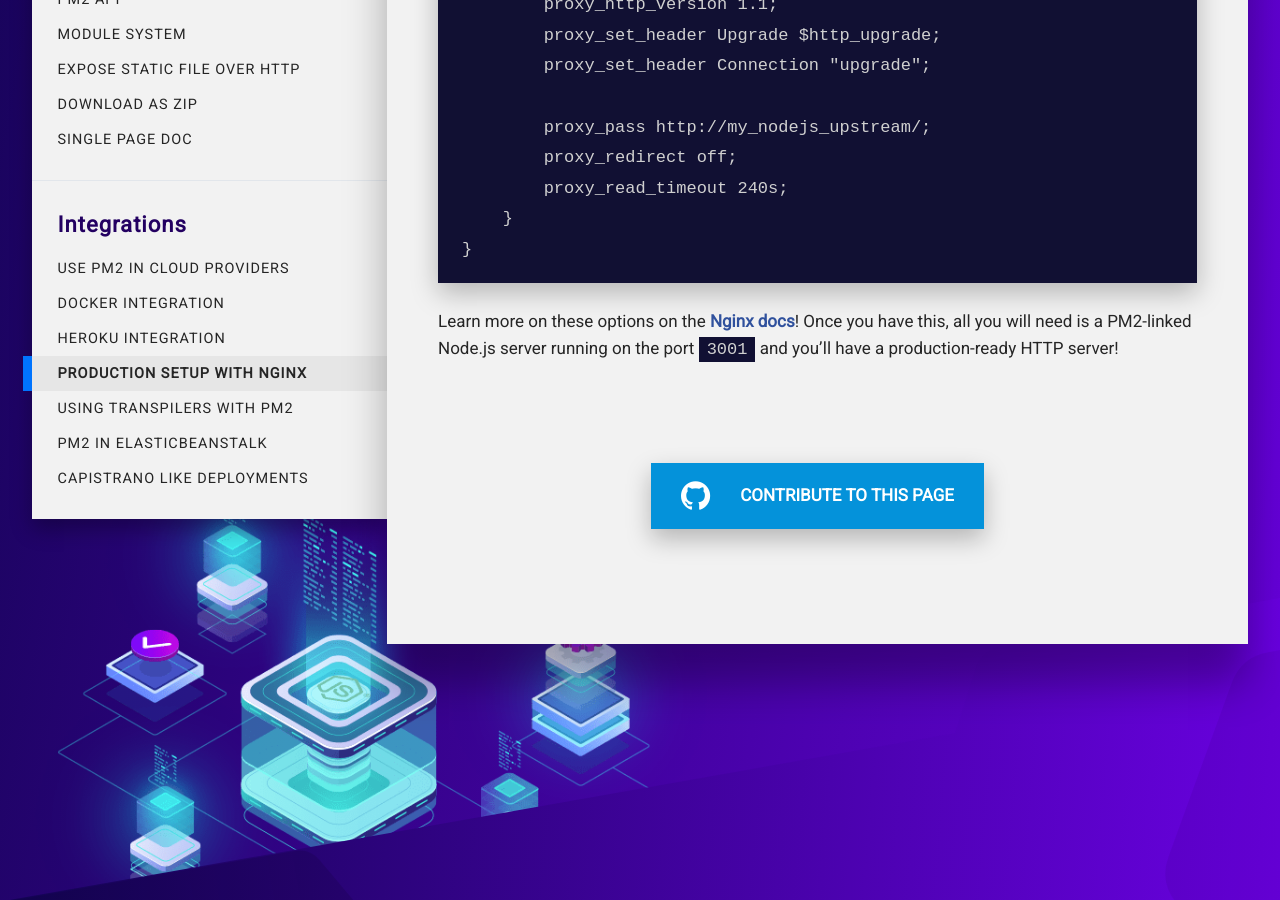
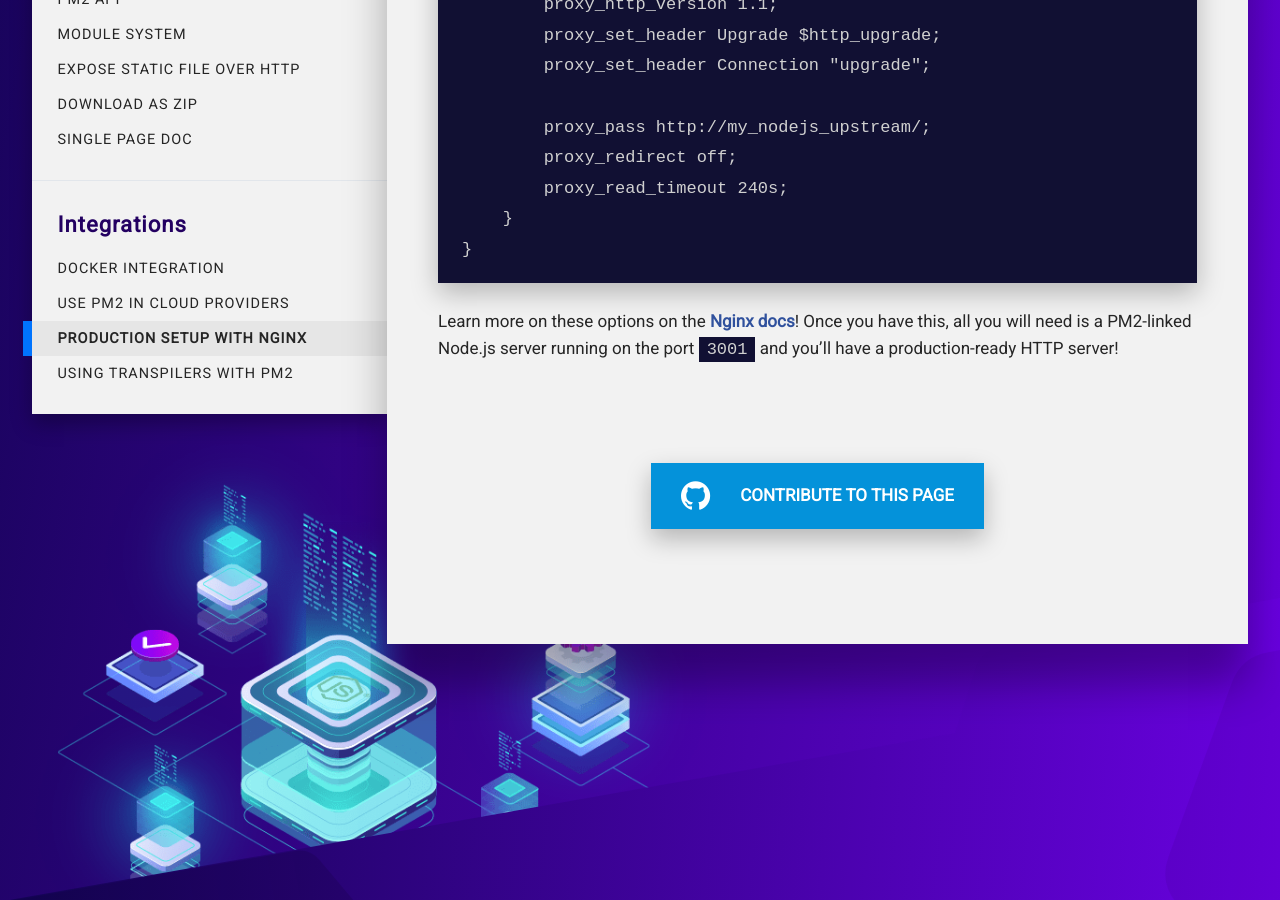
Before and after one commit to pm2-hive/pm2-hive.github.io, a Jekyll site: the page built from docs/tutorial/setup-with-nginx.md, in a window 1280 px wide and 900 px high, scrolled down 1084 px. Built offline with Jekyll 4.4.1, drawn with Linux system fonts in a browser that asks for light colours; comment, search, counter and statistics services are not loaded.

Commit message:
Update nav.yml

```diff
--- a/_data/nav.yml
+++ b/_data/nav.yml
@@ -54,17 +54,11 @@
 - title: Integrations
   url: /docs/usage/use-pm2-with-cloud-providers/
   subnav:
+    - title: Docker Integration
+      url: /docs/usage/docker-pm2-nodejs/
     - title: Use PM2 in Cloud Providers
       url: /docs/usage/use-pm2-with-cloud-providers/
-    - title: Docker Integration
-      url: /docs/usage/docker-pm2-nodejs/
-    - title: Heroku Integration
-      url: /docs/integrations/heroku/
     - title: Production Setup with Nginx
       url: /docs/tutorials/pm2-nginx-production-setup
     - title: Using transpilers with PM2
       url: /docs/tutorials/using-transpilers-with-pm2
-    - title: PM2 in ElasticBeanstalk
-      url: /docs/tutorials/use-pm2-with-aws-elastic-beanstalk/
-    - title: Capistrano like deployments
-      url: /docs/tutorials/capistrano-like-deployments
```
